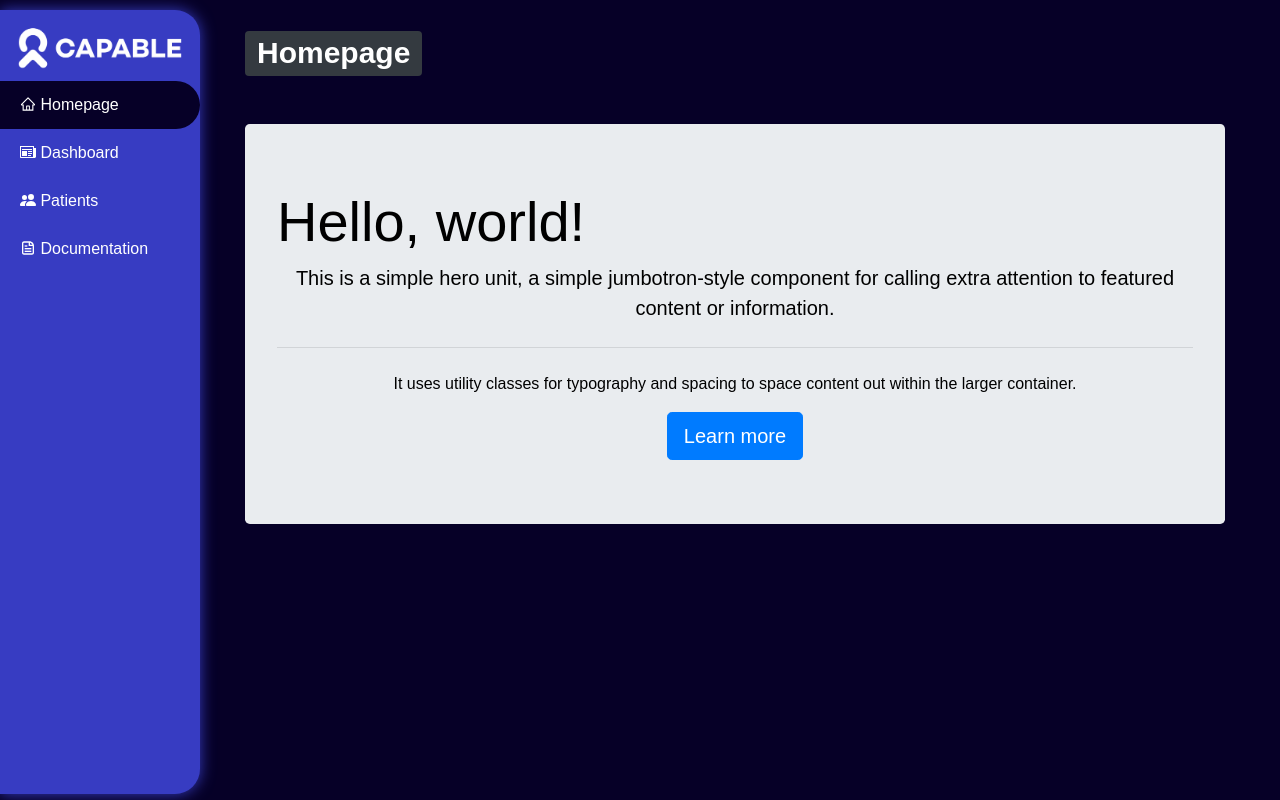
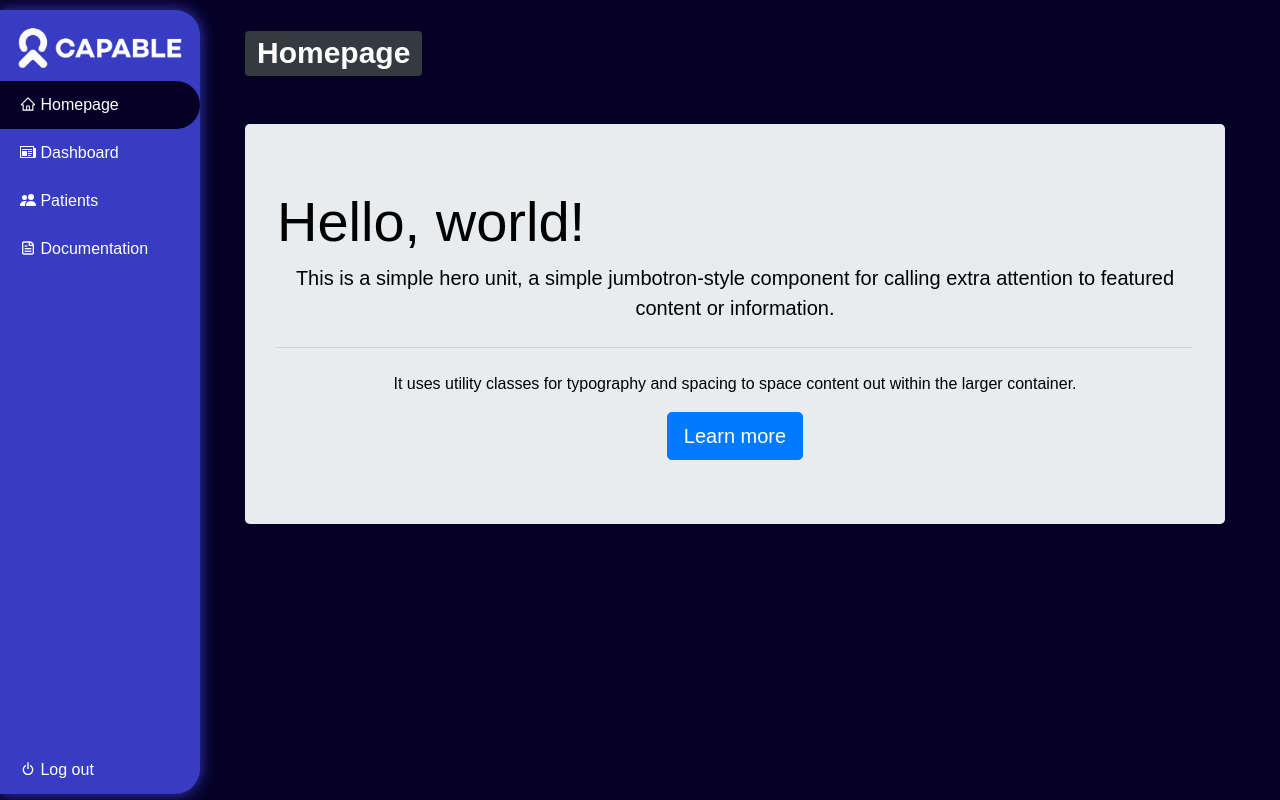
Before and after one commit to delrisu/CAPABLE-PhAPP, a React (Create React App) app in the folder capable_template/: page /Home in a window 1280 px wide. Built offline with nearby package versions, Linux system fonts and the light colour scheme.

Commit message:
Added 'logout' menu entry
Added a basic "log out" menu entry at the bottom of the NavBar

```diff
--- a/capable_template/src/Navbar.js
+++ b/capable_template/src/Navbar.js
@@ -4,6 +4,7 @@ import { AiOutlineHome }    from "react-icons/ai"
 import { ImNewspaper }      from "react-icons/im"
 import { BsPeopleFill }     from "react-icons/bs"
 import { CgFileDocument }   from "react-icons/cg"
+import { BiPowerOff }       from "react-icons/bi"
 import logo                 from "./capable_logo.png";
 import "./bootstrap.min.css";
 import "./styles.css";
@@ -39,6 +40,9 @@ export default class Navbar extends React.Component {
                         </NavLink>
                     </li>
                 </ul>
+                <NavLink className="log" to="">
+                    <div className="logout"><BiPowerOff className="menu-icon"/> Log out</div>
+                </NavLink>
             </nav>
         );
     }
--- a/capable_template/src/styles.css
+++ b/capable_template/src/styles.css
@@ -50,6 +50,30 @@ h1 {
   position: fixed;
   color: #ffffff;
   text-align: left;
+}
+
+.log {
+  position: absolute;
+  bottom: 0px;
+}
+
+.logout {
+  color: #fff;
+  width: 200px;
+  padding-left: 20px;
+  padding-top: 12px;
+  padding-bottom: 8px;
+  margin-right: 10px;
+  height: 3rem;
+  -webkit-transition: all ease 0.8s;
+	-moz-transition: all ease 0.8s;
+	transition: all ease 0.8s;
+}
+
+.logout:hover {
+  box-shadow: inset 220px 0.1px 1px 0px #1764e8;
+  border-top-right-radius: 25px;
+  border-bottom-right-radius: 25px;
 }
 
 .link-color {
```
